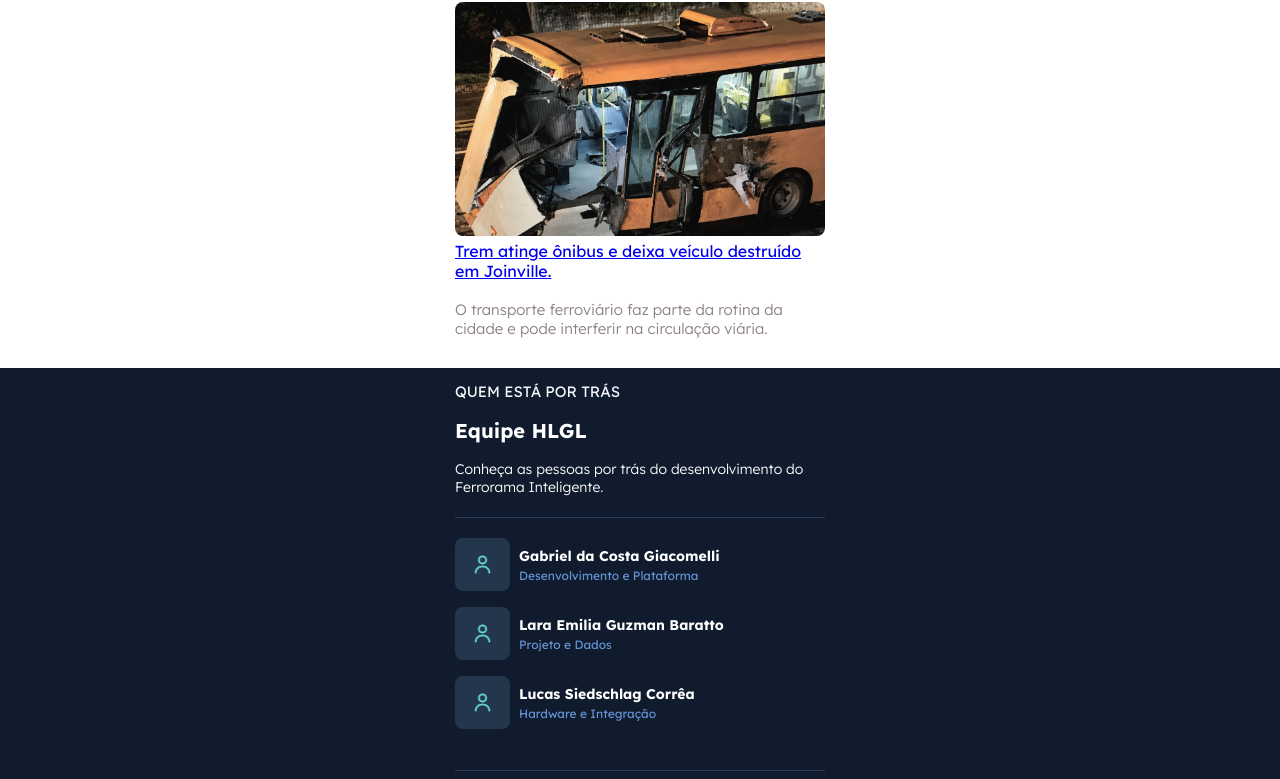
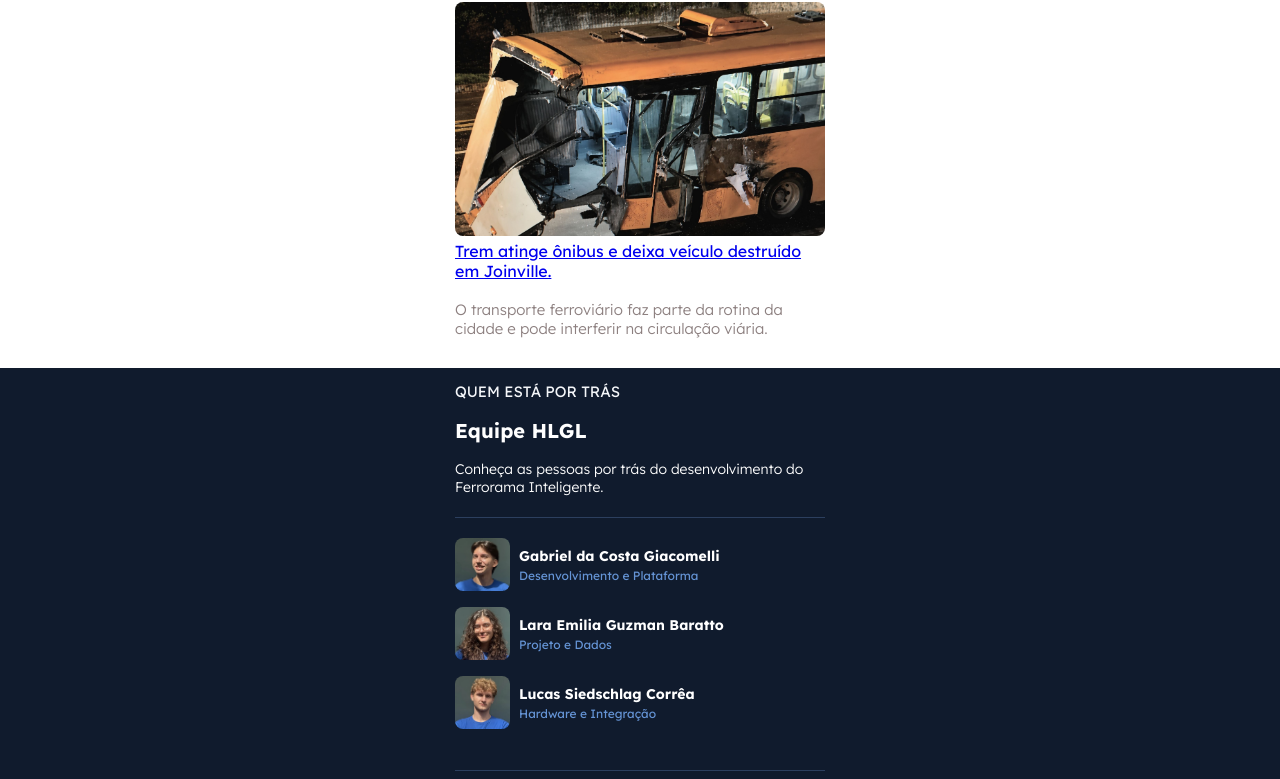
Before and after one commit to Laraguzman08/hlgl-demonstrativo, a plain HTML site: page index.html in a window 1280 px wide. Shown: the part 2234-3013 px from the top of the page. Drawn offline with Linux system fonts and the light colour scheme.

Commit message:
add - fotos integrantes

```diff
--- a/index.html
+++ b/index.html
@@ -337,21 +337,21 @@
         <img class="divider" src="assets/line.svg" alt="" width="368" height="1">
         <ul class="members">
           <li class="member">
-            <img src="assets/avatar.png" alt="" width="55" height="53">
+            <img src="assets/gabriel.jpg" alt="" width="55" height="53">
             <div>
               <p class="member-name">Gabriel da Costa Giacomelli</p>
               <p class="member-role">Desenvolvimento e Plataforma</p>
             </div>
           </li>
           <li class="member">
-            <img src="assets/avatar.png" alt="" width="55" height="53">
+            <img src="assets/lara.jpg" alt="" width="55" height="53">
             <div>
               <p class="member-name">Lara Emilia Guzman Baratto</p>
               <p class="member-role">Projeto e Dados</p>
             </div>
           </li>
           <li class="member">
-            <img src="assets/avatar.png" alt="" width="55" height="53">
+            <img src="assets/lucas.jpg" alt="" width="55" height="53">
             <div>
               <p class="member-name">Lucas Siedschlag Corrêa</p>
               <p class="member-role">Hardware e Integração</p>
```
Also changed, not shown: assets/gabriel.jpg (added), assets/lara.jpg (added), assets/lucas.jpg (added).
